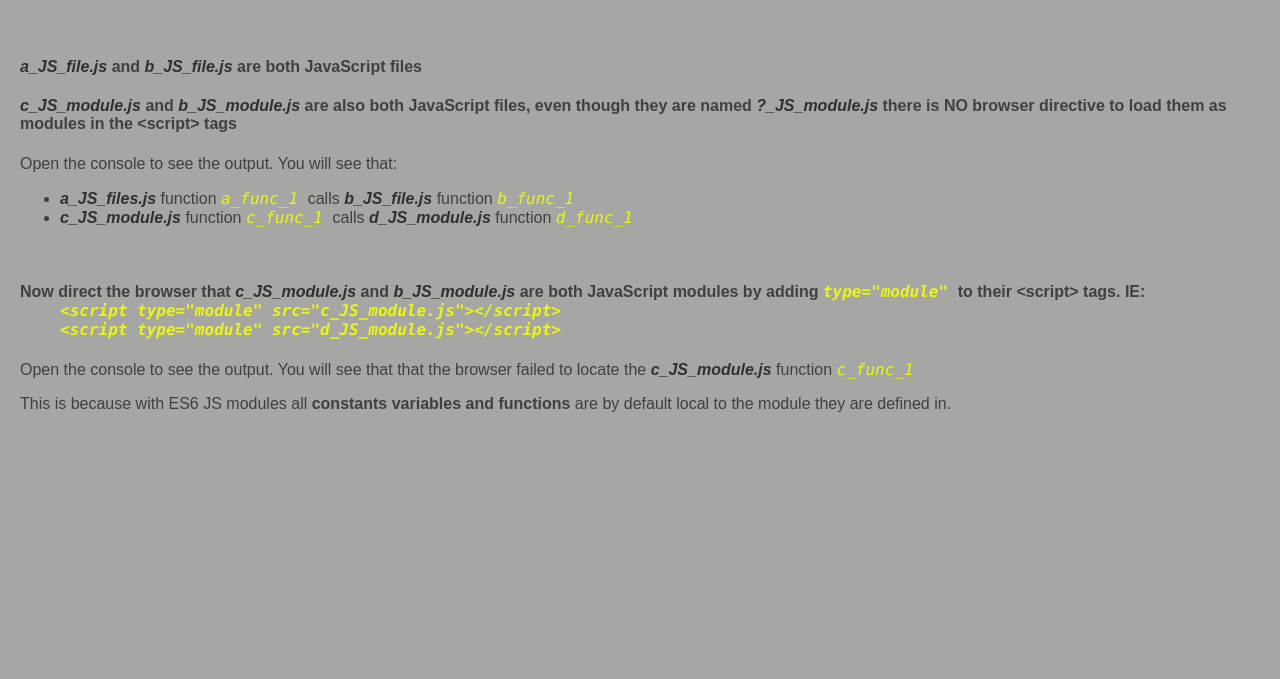
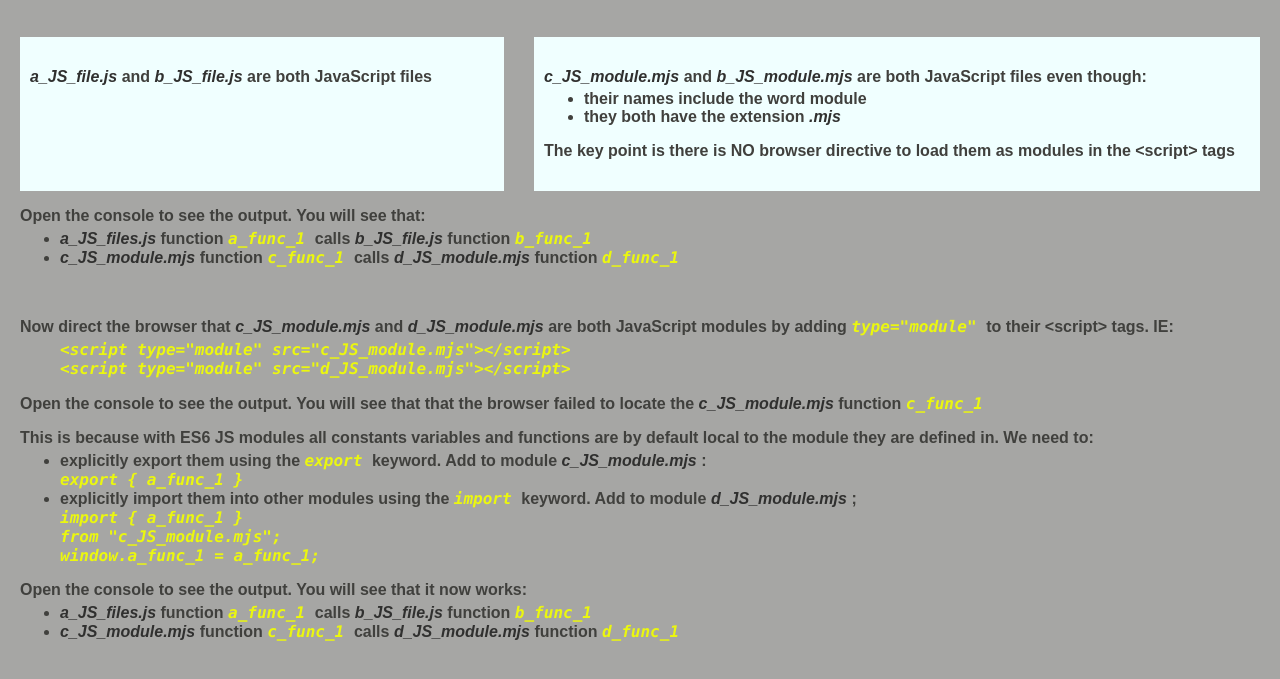
Before and after one commit to begies/12COMP-ES6-simple-example, a plain HTML site: page index.html in a window 1280 px wide. Shown: the part 61-740 px from the top of the page. Drawn offline with Linux system fonts and the light colour scheme.

Commit message:
remove some bullet points

```diff
--- a/index.html
+++ b/index.html
@@ -8,51 +8,89 @@
 
   <script               defer src="a_JS_file.js"></script>
   <script               defer src="b_JS_file.js"></script>
+  <!--
+  <script               defer src="c_JS_module.mjs"></script>
+  <script               defer src="d_JS_module.mjs"></script>
+  -->
   <script type="module" defer src="c_JS_module.mjs"></script>
   <script type="module" defer src="d_JS_module.mjs"></script>
+
 </head>
 
 <body onload="a_func_1(); c_func_1();">
   <h1>JavaScript version ES6: JS files vs JS modules</h1>
   <br>
-  <h4><span class="module">a_JS_file.js </span> and <span class="module">b_JS_file.js </span>
-    are both JavaScript files
-  </h4>
-  <h4><span class="module">c_JS_module.js </span>and <span class="module">b_JS_module.js </span>
-    are also both JavaScript files, even though they are named
-    <span class="module"> ?_JS_module.js </span> there is NO browser directive to
-    load them as modules in the &lt;script> tags
-  </h4>
-  <p>Open the console to see the output. You will see that:</p>
-    <ul>
+
+  <div class="grid-container">
+    <div>
+      <h4><span class="module">a_JS_file.js </span> and
+        <span class="module">b_JS_file.js </span> are both JavaScript files
+      </h4>
+    </div>
+    <div>
+      <h4><span class="module">c_JS_module.mjs </span>and
+        <span class="module">b_JS_module.mjs </span> are both JavaScript files
+        even though:
+        <ul class="list">
+          <li>their names include the word module</li>
+          <li>they both have the extension <span class="module"> .mjs </span></li>
+        </ul>
+        The key point is there is NO browser directive to load them as modules in the &lt;script> tags
+      </h4>
+    </div>
+  </div>
+
+  <p class="noBottomGap">Open the console to see the output. You will see that:</p>
+    <ul class="list">
       <li><span class="module">a_JS_files.js </span>
           function <span class="code"> a_func_1 </span>
           calls <span class="module"> b_JS_file.js </span>
           function <span class="code">b_func_1</span></li>
-      <li><span class="module">c_JS_module.js </span>
+      <li><span class="module">c_JS_module.mjs </span>
           function <span class="code"> c_func_1 </span>
-          calls <span class="module"> d_JS_module.js </span>
+          calls <span class="module"> d_JS_module.mjs </span>
           function <span class="code"> d_func_1</span></li>
     </ul>
   <br>
-  <h4 style="margin-bottom: 0px;">
-    Now direct the browser that <span class="module"> c_JS_module.js </span>
-    and <span class="module"> b_JS_module.js </span> are both JavaScript modules
+
+  <p class="noBottomGap">
+    Now direct the browser that <span class="module"> c_JS_module.mjs </span>
+    and <span class="module"> d_JS_module.mjs </span> are both JavaScript modules
     by adding <span class="code"> type="module" </span> to their &lt;script> tags. IE:
-  </h4>
-  <h4 style="margin-top: 0px;">
-    <ul style="margin-top: 0px; list-style-type: none;">
-      <li><span class="code"> &lt;script type="module" src="c_JS_module.js">&lt;/script> </span> </li>
-      <li><span class="code"> &lt;script type="module" src="d_JS_module.js">&lt;/script> </span> </li>
+  </p>
+    <ul class="list">
+      <li class="liNone"><span class="code"> &lt;script type="module" src="c_JS_module.mjs">&lt;/script> </span> </li>
+      <li class="liNone"><span class="code"> &lt;script type="module" src="d_JS_module.mjs">&lt;/script> </span> </li>
     </ul>
-  </h4>
+
   <p>Open the console to see the output. You will see that that the browser failed
-     to locate the <span class="module"> c_JS_module.js </span>
+     to locate the <span class="module"> c_JS_module.mjs </span>
      function <span class="code"> c_func_1 </span>
   </p>
-  <p> This is because with ES6 JS modules all
-      <span class="bold"> constants variables and functions </span>
-      are by default local to the module they are defined in.
+  <p class="noBottomGap"> This is because with ES6 JS modules all
+      <span class="bolder"> constants variables and functions </span>
+      are by default local to the module they are defined in. We need to:
+      <ul class="list">
+        <li>explicitly export them using the <span class="code"> export </span>
+          keyword. Add to module <span class="module"> c_JS_module.mjs </span> :</li>
+        <li class="liNone"><span class="code"> export { a_func_1 }</span></li>
+        <li>explicitly import them into other modules using the <span class="code"> import </span>
+            keyword. Add to module <span class="module"> d_JS_module.mjs </span> ;</li>
+        <li class="liNone"><span class="code"> import { a_func_1 } </span></li>
+        <li class="liNone"><span class="code"> from "c_JS_module.mjs";</span></li>
+        <li class="liNone"><span class="code"> window.a_func_1 = a_func_1;</span></li>
+      </ul>
   </p>
+  <p class="noBottomGap">Open the console to see the output. You will see that it now works:</p>
+    <ul class="list">
+      <li><span class="module">a_JS_files.js </span>
+          function <span class="code"> a_func_1 </span>
+          calls <span class="module"> b_JS_file.js </span>
+          function <span class="code">b_func_1</span></li>
+      <li><span class="module">c_JS_module.mjs </span>
+          function <span class="code"> c_func_1 </span>
+          calls <span class="module"> d_JS_module.mjs </span>
+          function <span class="code"> d_func_1</span></li>
+    </ul>
 </body>
 </html>
--- a/style.css
+++ b/style.css
@@ -3,7 +3,19 @@ body {
     color: #40403d;
     font-family: Arial, sans-serif;
     margin: 20px;
+    font-weight: bold;
   }
+
+.grid-container {
+    display: grid;
+    grid-template-columns: 2fr 3fr;
+    gap: 30px;
+}
+
+.grid-container > div {
+    background-color: azure;
+    padding: 10px;
+}
 
 .module {
     color: #30302f;
@@ -17,6 +29,17 @@ body {
     font-style: italic;
 }
 
-.bold {
-    font-weight: bold;
+.bolder {
+    font-weight: 900;
 }
+
+.list {
+    margin-top: 4px;
+}
+.liNone {
+    list-style-type: none;
+}
+
+.noBottomGap {
+    margin-bottom: 0px;
+}
```
